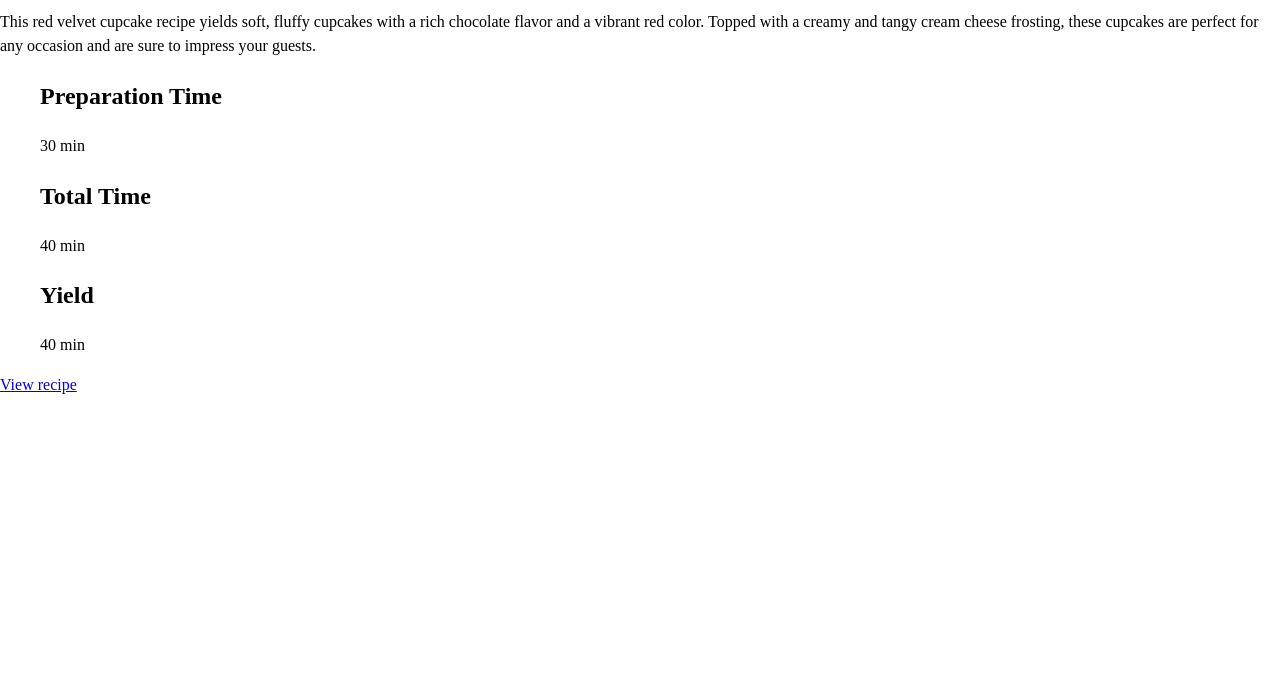
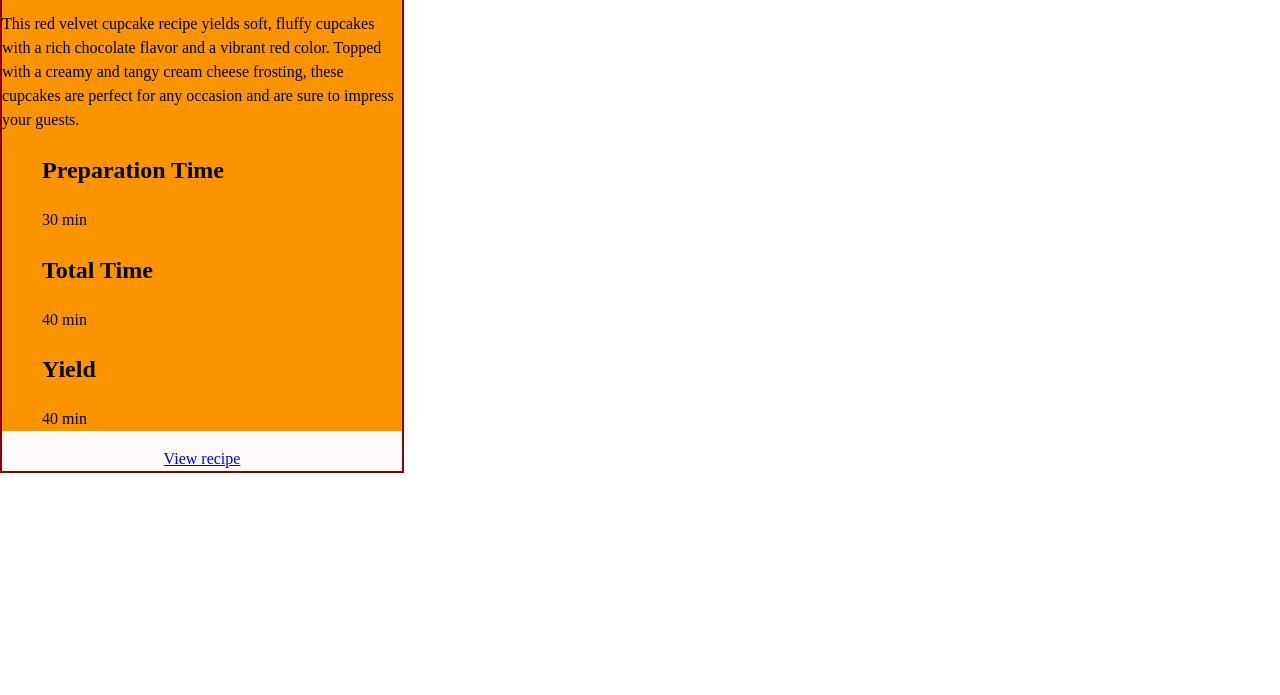
Before and after one commit to cristovanlopes/TheOdinProjectCristovan, a website built with Vite: page index.html in a window 1280 px wide. Shown: the part 105-800 px from the top of the page. Built offline with nearby package versions, Linux system fonts and the light colour scheme; files whose address does not match are found by name.

Commit message:
'concluir depois'

```diff
--- a/index.css
+++ b/index.css
@@ -4,6 +4,8 @@
 div.bold-text {
     font-weight: 700;
 }
+/* challenge 1 */
+
 
 img {
     height:  200px;
@@ -12,3 +14,31 @@ img {
 ul {list-style: none;}
 
 h1 {color: darkred;}
+
+
+/* challenge 2
+1 style the recipe card so that it has a
+    background color #FFFAFA
+    text is aligned center
+2 set text inside recipe-cont to align left */
+
+.recipe-card {
+    width: 400px;
+    background-color: #FFFAFA;
+    text-align: center;
+}
+.recipe-content {
+    text-align: left;
+    background-color: #fc9400;
+}
+.recipe-card.feature {
+    border: 2px solid darkred;
+}
+
+
+/* challenge 3
+1 change h2 elements within a ul and li to be 16px
+2 update recipe card link styles, set:
+    background color to #fc9400
+    text color to white
+    remove underline */
```
